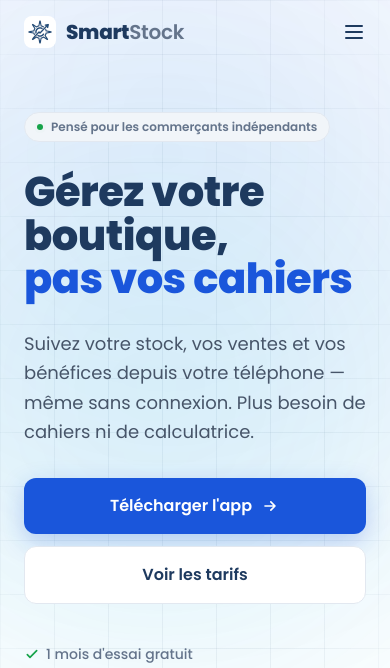
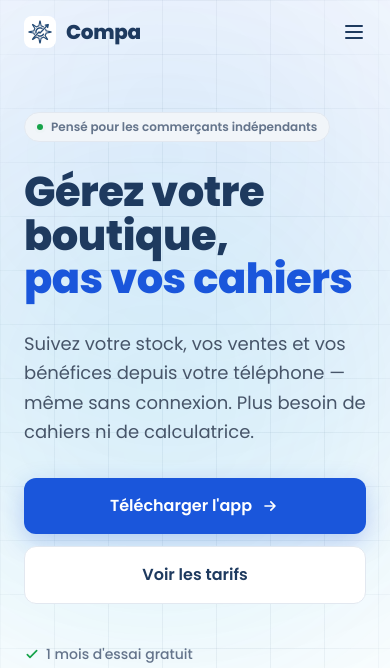
Before and after one commit to Asip90/smartstock-backend, a Django app: template templates/landing/landing.html in a window 390 px wide. Shown: the top 668 px of the page. Run offline with Django 3.2, Linux system fonts and the light colour scheme; the template is opened without the code that fills it, so the values that code supplies are empty; some libraries are stand-ins or nearby versions.

Commit message:
fix(landing): navbar affiche « Compa » au lieu de « SmartStock »
Le wordmark de la navbar (desktop, menu mobile, espace promoteur) était encore
en deux spans « Smart »+« Stock ». Remplacé par « Compa ».

Co-Authored-By: Claude Opus 4.8 <noreply@anthropic.com>

```diff
--- a/templates/landing/base.html
+++ b/templates/landing/base.html
@@ -58,7 +58,7 @@
         <div class="max-w-7xl mx-auto px-6 h-full flex items-center justify-between">
             <a href="/" class="flex items-center gap-2.5">
                 <img src="{% static 'landing/img/logo.png' %}" alt="Compa" class="w-8 h-8 rounded-lg object-cover">
-                <span class="text-xl tracking-tighter"><span class="font-extrabold text-deepNavy">Smart</span><span class="font-semibold text-textSecondary">Stock</span></span>
+                <span class="text-xl tracking-tighter font-extrabold text-deepNavy">Compa</span>
             </a>
 
             <div class="hidden md:flex items-center gap-8">
@@ -85,7 +85,7 @@
         <div class="h-16 px-6 flex items-center justify-between border-b border-borderColor">
             <a href="/" class="flex items-center gap-2.5">
                 <img src="{% static 'landing/img/logo.png' %}" alt="Compa" class="w-8 h-8 rounded-lg object-cover">
-                <span class="text-xl tracking-tighter"><span class="font-extrabold text-deepNavy">Smart</span><span class="font-semibold text-textSecondary">Stock</span></span>
+                <span class="text-xl tracking-tighter font-extrabold text-deepNavy">Compa</span>
             </a>
             <button id="mobileMenuClose" class="p-2 -mr-2 text-deepNavy" aria-label="Fermer le menu">
                 <svg class="w-6 h-6" fill="none" stroke="currentColor" stroke-width="2" viewBox="0 0 24 24"><path stroke-linecap="round" stroke-linejoin="round" d="M6 18L18 6M6 6l12 12"/></svg>
--- a/templates/promoter/promoter_base.html
+++ b/templates/promoter/promoter_base.html
@@ -46,7 +46,7 @@
     <div class="max-w-7xl mx-auto px-6 h-16 flex items-center justify-between">
       <a href="/" class="flex items-center gap-2.5">
         <img src="{% static 'landing/img/logo.png' %}" alt="Compa" class="w-8 h-8 rounded-lg object-cover">
-        <span class="text-xl tracking-tighter"><span class="font-extrabold text-deepNavy">Smart</span><span class="font-semibold text-textSecondary">Stock</span></span>
+        <span class="text-xl tracking-tighter font-extrabold text-deepNavy">Compa</span>
       </a>
       <div class="hidden md:flex items-center gap-8">
         <a href="/#features" class="text-sm font-medium text-textSecondary hover:text-deepNavy transition-colors">Fonctionnalités</a>
```
